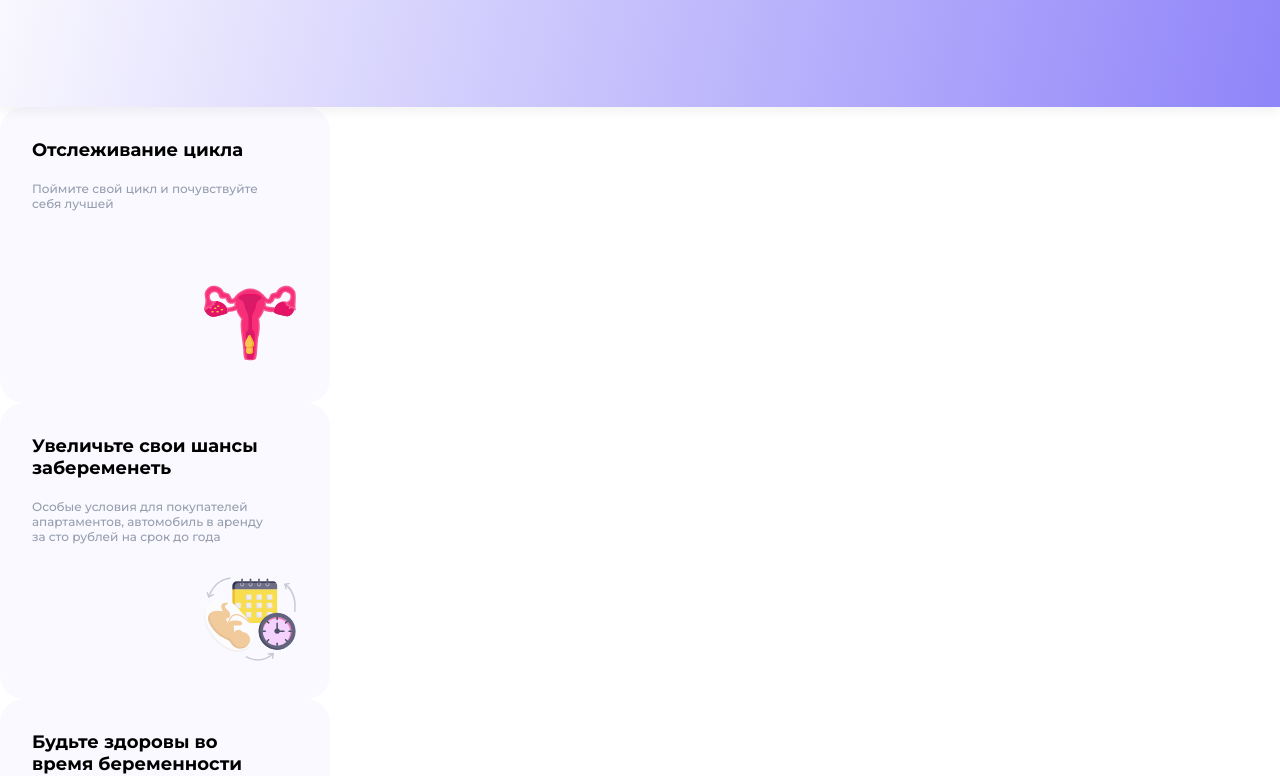
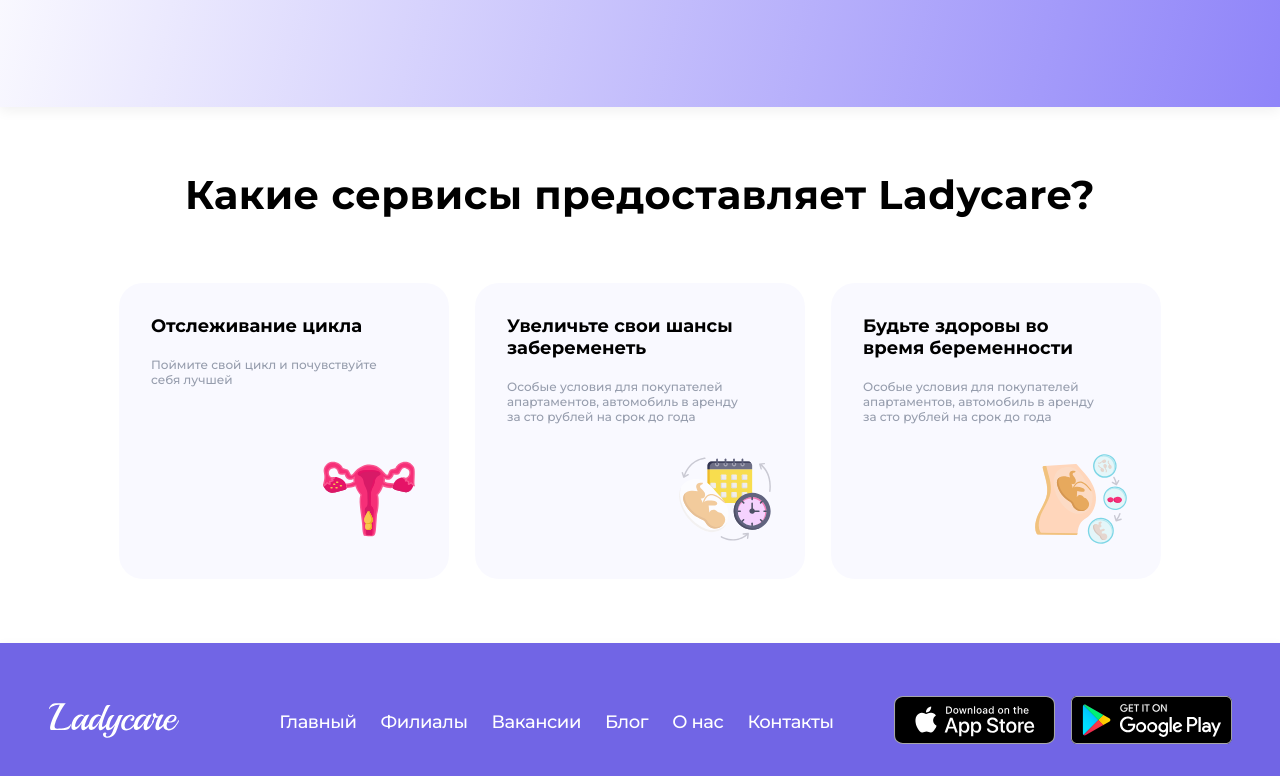
Before and after one commit to sabohat/ella-women, a Next.js app: page / in a window 1280 px wide. Shown: the part 606-1382 px from the top of the page. Built offline with nearby package versions, Linux system fonts and the light colour scheme.

Commit message:
feat: section title & style

```diff
--- /dev/null
+++ b/components/SectionTitle.js
@@ -0,0 +1,8 @@
+import React from 'react'
+
+import styles from "./SectionTitle.module.scss"
+export default function SectionTitle(props) {
+    return (
+           <h2 className={styles.sectionTitle}>{props.sectionTitle}</h2>
+    )
+}
--- /dev/null
+++ b/components/SectionTitle.module.scss
@@ -0,0 +1,11 @@
+.sectionTitle {
+    font-family: "Montserrat";
+    font-weight: 700;
+    font-size: 40px;
+    line-height: 48px;
+    letter-spacing: 0.41px;
+    color: #000000;
+    margin-top: 64px;
+    margin-bottom: 0;
+    text-align: center;
+}
--- a/components/ServiceCard.module.scss
+++ b/components/ServiceCard.module.scss
@@ -4,16 +4,26 @@
 
 .card {
   padding: 32px;
-
   width: 330px;
   height: 296px;
-
   display: flex;
   flex-direction: column;
   justify-content: space-between;
-
   background: rgba(108, 108, 255, 0.04);
   border-radius: 24px;
+  transition: 0.3s ease-in-out;
+  -webkit-transition: 0.3s ease-in-out;
+  -moz-transition: 0.3s ease-in-out;
+  -ms-transition: 0.3s ease-in-out;
+  -o-transition: 0.3s ease-in-out;
+  &:hover{
+    box-shadow: rgba(0, 0, 0, 0.15) 0px 5px 15px 0px;
+    transform: translateY(-15px);
+    -webkit-transform: translateY(-15px);
+    -moz-transform: translateY(-15px);
+    -ms-transform: translateY(-15px);
+    -o-transform: translateY(-15px);
+}
 }
 
 .cardText {
@@ -46,3 +56,11 @@
   display: flex;
   justify-content: end;
 }
+
+.cardsWrapper{
+  display: flex;
+  justify-content: center;
+  flex-wrap: wrap;
+  gap: 26px;
+  padding: 64px 0;
+}
--- a/components/ServiceSection.js
+++ b/components/ServiceSection.js
@@ -1,5 +1,7 @@
 import React from 'react'
+import SectionTitle from './SectionTitle'
 import ServiceCard from './ServiceCard'
+import styles from "./ServiceCard.module.scss"
 
 import { PregnancyCalendarIcon, PregnancyStagesIcon, VaginaIcon } from './svg'
 
@@ -26,12 +28,15 @@ export default function ServiceSection() {
     ]
     return (
         <>
-            <div>
+            <div className='wrapper'>
+            <SectionTitle sectionTitle="Какие сервисы предоставляет Ladycare?"/>
+            <div className={styles.cardsWrapper}>
                 {
-                    cardList.map((card) =>
-                        <ServiceCard card={card} />
+                    cardList.map((card, i) =>
+                        <ServiceCard  key={i} card={card} />
                     )
                 }
+            </div>
             </div>
         </>
 
```
